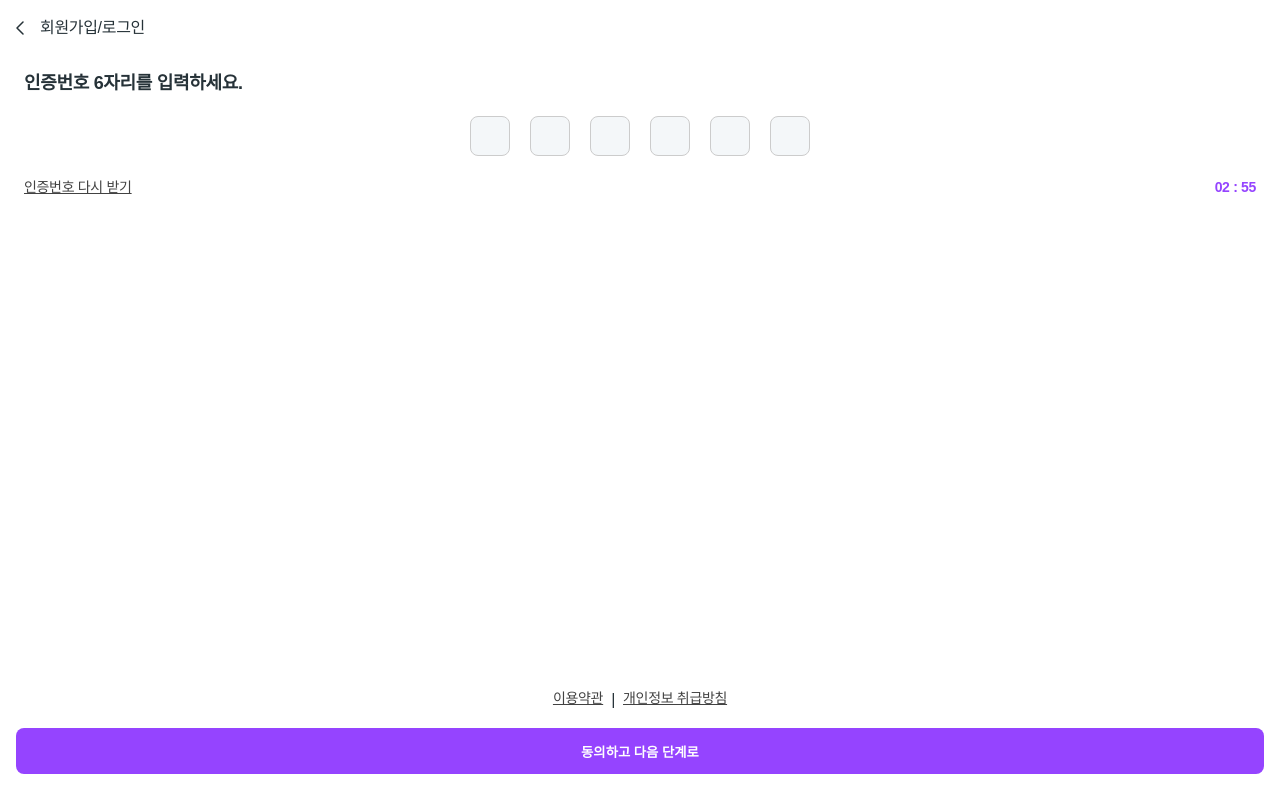
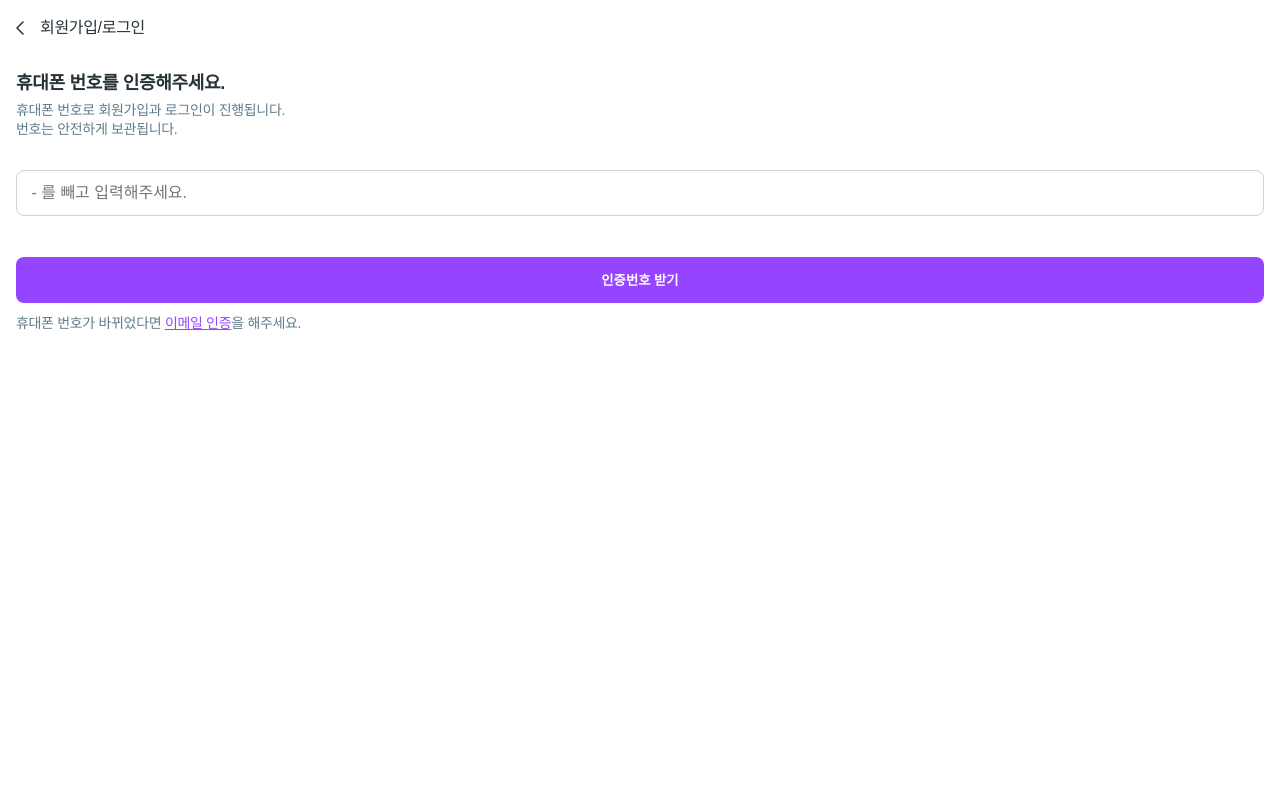
Before and after one commit to FitBuddyProject/fitbuddy-fe, a React (Create React App) app: page /login in a window 1280 px wide. Built offline with nearby package versions, Linux system fonts and the light colour scheme; a web font is replaced by a local one.

Commit message:
fix: done 오류 수정 (37번 이슈)

```diff
--- a/src/components/Timer/index.tsx
+++ b/src/components/Timer/index.tsx
@@ -68,6 +68,7 @@ const Timer = () => {
     const params = {
       userUuid: userData?.uuid,
       myBuddyUuid: userData?.uuid,
+      uuid: localStorage.getItem("exercise-uuid"),
       action: action,
       actionStatus: "DONE",
       end: new Date(),
--- a/src/pages/LoginPage/LoginPage.tsx
+++ b/src/pages/LoginPage/LoginPage.tsx
@@ -104,11 +104,10 @@ const LoginPage = () => {
 
     return (
         <main>
-      {loginStep !== 1 ? (
-        <ReceiveVerification onSubmit={(payload) => handleSubmitPhone(payload)} />
-      ) : (
-        <VerifyVerification onSubmit={handleSubmit(3)} verifyCode={verifyCode} />
-      )}
+            {loginStep === 1
+                ? (<ReceiveVerification onSubmit={(payload) => handleSubmitPhone(payload)}/>)
+                : (<VerifyVerification onSubmit={handleSubmit(3)} verifyCode={verifyCode}/>)
+            }
         </main>
     );
 };
```
Lines whose indentation alone changed are shown as unchanged.
